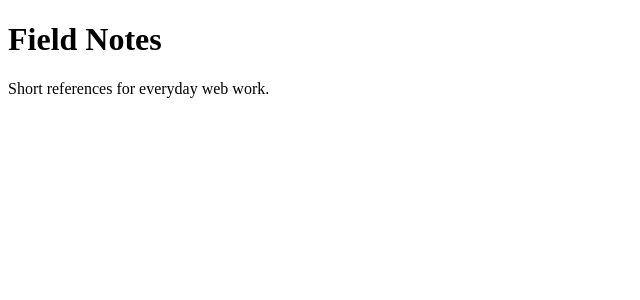
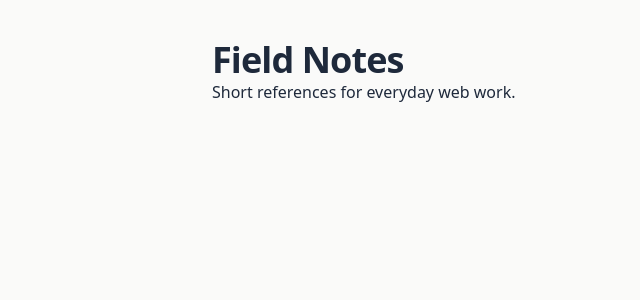
Before and after one commit to kirkduchesne/field-notes, a Next.js app: page / in a window 1280 px wide. Shown: the top 300 px of the page, without its empty margins (0-640 px from the left). Built offline with nearby package versions, Linux system fonts and the light colour scheme.

Commit message:
style: establish a readable notebook layout

```diff
--- /dev/null
+++ b/app/globals.css
@@ -0,0 +1,5 @@
+@tailwind base;
+@tailwind components;
+@tailwind utilities;
+
+:focus-visible { outline: 3px solid #b45309; outline-offset: 4px; }
--- a/app/layout.tsx
+++ b/app/layout.tsx
@@ -1,4 +1,5 @@
+import './globals.css';
 import { ReactNode } from 'react';
 export default function Layout({ children }: { children: ReactNode }) {
-  return <html lang="en"><body>{children}</body></html>;
+  return <html lang="en"><body className="bg-stone-50 text-slate-800 antialiased"><div className="mx-auto max-w-4xl px-5 py-10">{children}</div></body></html>;
 }
--- a/app/page.tsx
+++ b/app/page.tsx
@@ -1 +1 @@
-export default function Home() { return <main><h1>Field Notes</h1><p>Short references for everyday web work.</p></main>; }
+export default function Home() { return <main><h1 className="text-4xl font-semibold tracking-tight">Field Notes</h1><p>Short references for everyday web work.</p></main>; }
--- /dev/null
+++ b/postcss.config.js
@@ -0,0 +1 @@
+module.exports = { plugins: { tailwindcss: {}, autoprefixer: {} } };
--- /dev/null
+++ b/tailwind.config.js
@@ -0,0 +1 @@
+module.exports = { content: ['./app/**/*.{ts,tsx}', './components/**/*.{ts,tsx}'], theme: { extend: {} }, plugins: [] };
```
